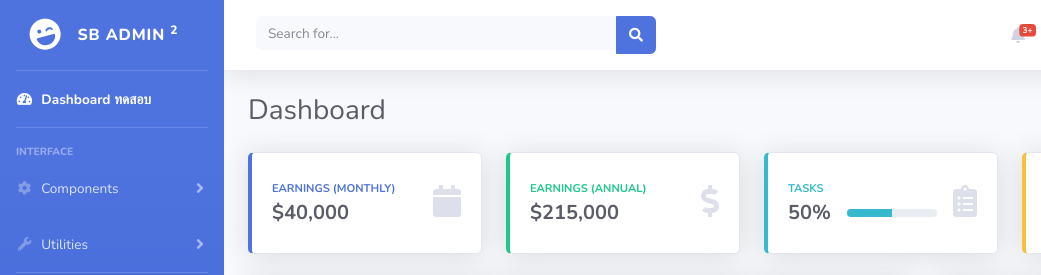
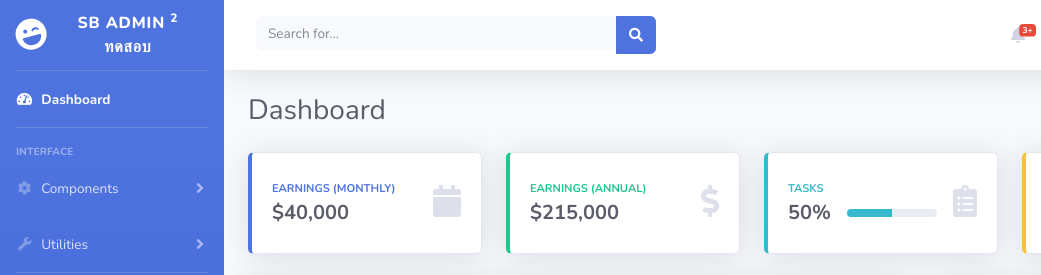
Before and after one commit to pansiri/ras, a website with bundled scripts: page index.html in a window 1280 px wide. Shown: the top 275 px of the page, 0-1041 px from the left. Built offline with nearby package versions, Linux system fonts and the light colour scheme.

Commit message:
Update index.html

```diff
--- a/index.html
+++ b/index.html
@@ -33,7 +33,7 @@
         <div class="sidebar-brand-icon rotate-n-15">
           <i class="fas fa-laugh-wink"></i>
         </div>
-        <div class="sidebar-brand-text mx-3">SB Admin <sup>2</sup></div>
+        <div class="sidebar-brand-text mx-3">SB Admin <sup>2</sup> ทดสอบ</div>
       </a>
 
       <!-- Divider -->
@@ -43,7 +43,7 @@
       <li class="nav-item active">
         <a class="nav-link" href="index.html">
           <i class="fas fa-fw fa-tachometer-alt"></i>
-          <span>Dashboard ทดสอบ</span></a>
+          <span>Dashboard</span></a>
       </li>
 
       <!-- Divider -->
```
